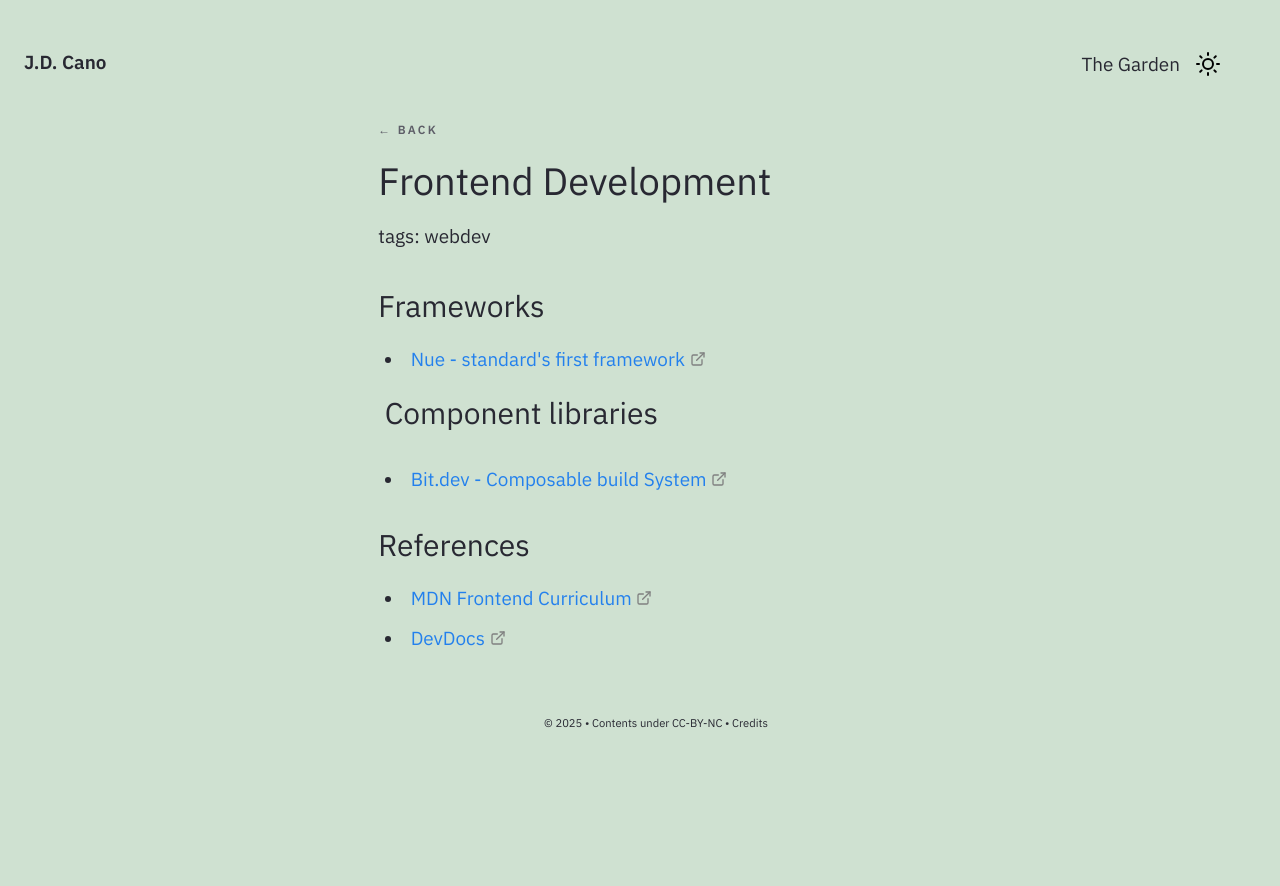
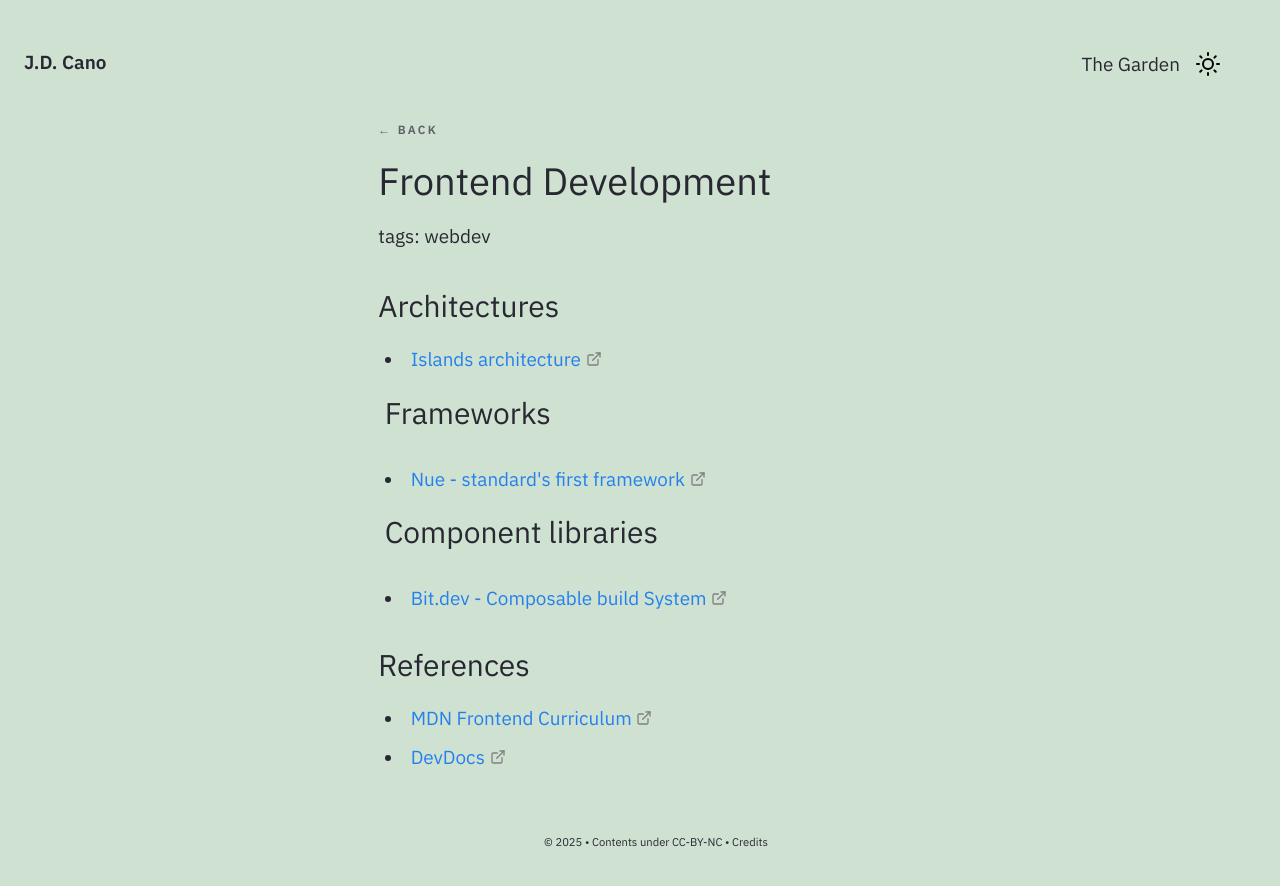
Before and after one commit to Gorzas/gorzas.github.io, a Jekyll site: the page built from _notes/Public/tech/Frontend Development.md, in a window 1280 px wide. Shown: the top 886 px of the page. Built offline with Jekyll 4.4.1, drawn with Linux system fonts in a browser that asks for light colours.

Commit message:
Update Frontend Development

```diff
--- a/_notes/Public/tech/Frontend Development.md
+++ b/_notes/Public/tech/Frontend Development.md
@@ -3,11 +3,13 @@ title: Frontend Development
 feed: show
 tags: webdev
 date: 18-04-2024
-updated: 25-09-2025
+updated: 28-10-2025
 type: essay
 growth: seedlings
 ---
+### Architectures
 
+- [Islands architecture](https://docs.astro.build/en/concepts/islands/)
 ### Frameworks
 
 - [Nue - standard's first framework](https://nuejs.org/)
```
